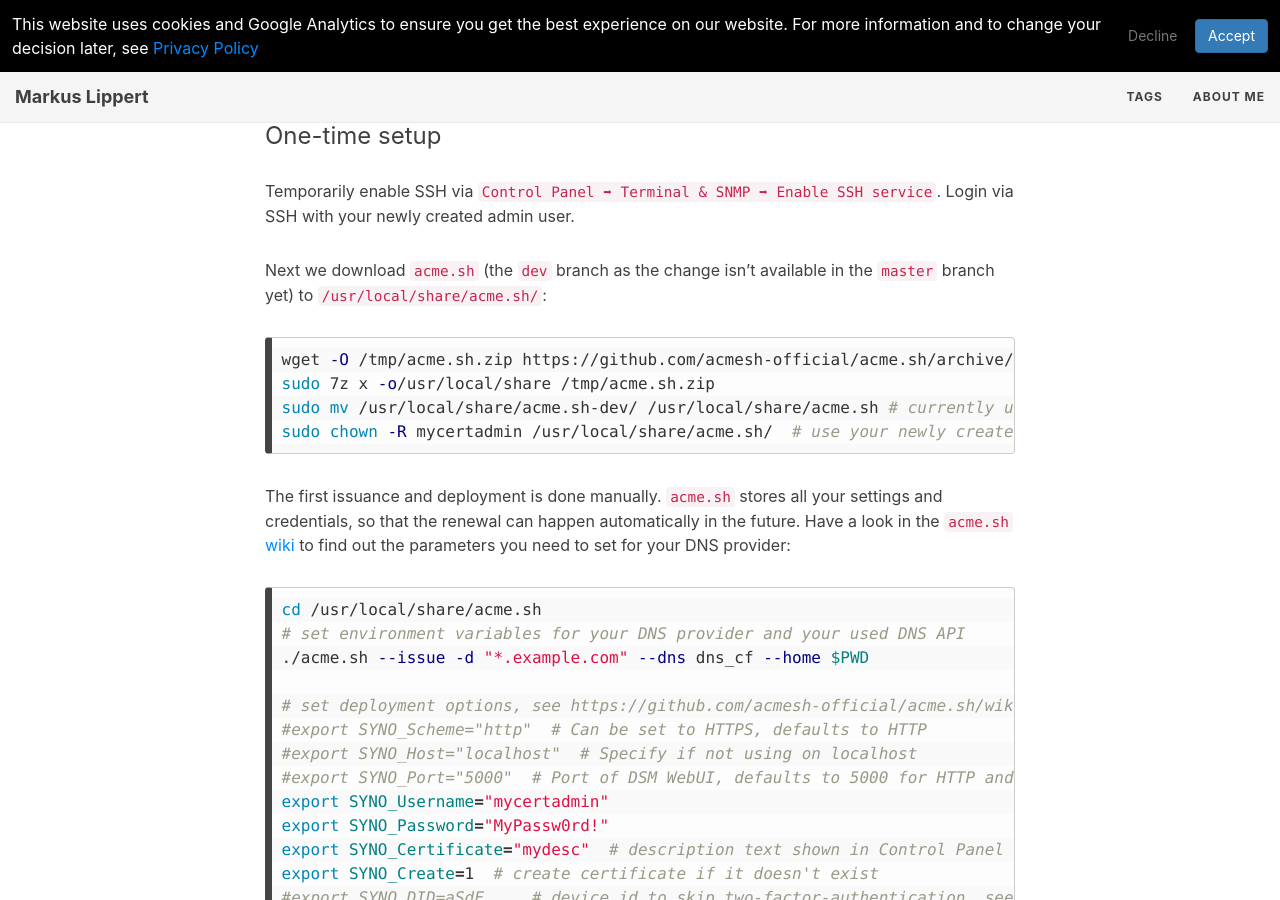
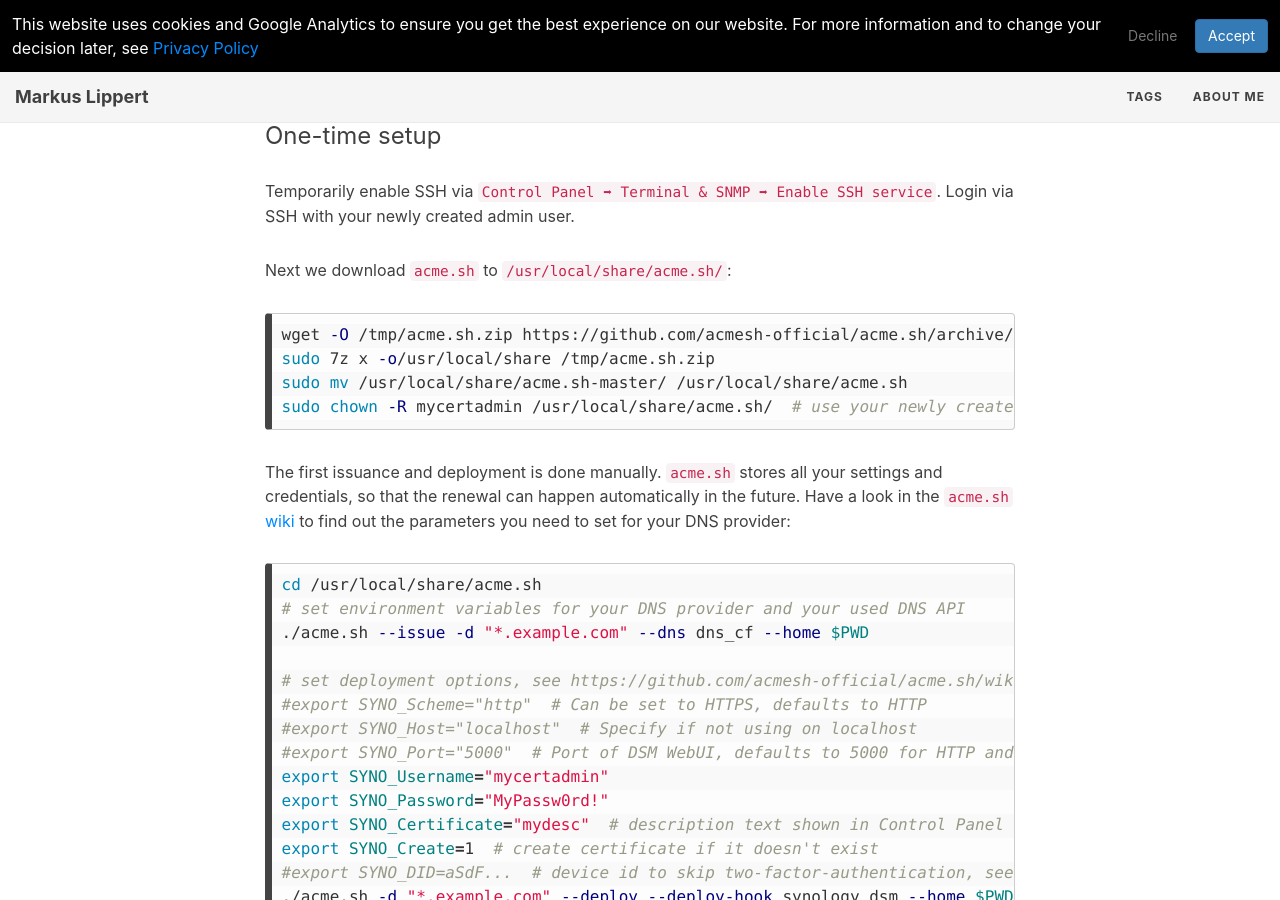
Before and after one commit to lippertmarkus/lippertmarkus.github.io, a Jekyll site: the page built from _posts/2020-03-14-synology-le-dns-auto-renew.md, in a window 1280 px wide and 900 px high, scrolled down 1868 px. Built offline with Jekyll 4.4.1, drawn with Linux system fonts in a browser that asks for light colours.

Commit message:
update post to use master branch

````diff
--- a/_posts/2020-03-14-synology-le-dns-auto-renew.md
+++ b/_posts/2020-03-14-synology-le-dns-auto-renew.md
@@ -33,11 +33,11 @@ While you could use any administration user, I suggest you create a new one via
 
 Temporarily enable SSH via `Control Panel ➡ Terminal & SNMP ➡ Enable SSH service`. Login via SSH with your newly created admin user.
 
-Next we download `acme.sh` (the `dev` branch as the change isn't available in the `master` branch yet) to `/usr/local/share/acme.sh/`:
+Next we download `acme.sh` to `/usr/local/share/acme.sh/`:
 ```bash
-wget -O /tmp/acme.sh.zip https://github.com/acmesh-official/acme.sh/archive/dev.zip # currently using dev branch
+wget -O /tmp/acme.sh.zip https://github.com/acmesh-official/acme.sh/archive/master.zip
 sudo 7z x -o/usr/local/share /tmp/acme.sh.zip
-sudo mv /usr/local/share/acme.sh-dev/ /usr/local/share/acme.sh # currently using dev release
+sudo mv /usr/local/share/acme.sh-master/ /usr/local/share/acme.sh
 sudo chown -R mycertadmin /usr/local/share/acme.sh/  # use your newly created admin user
 ```
 
````
